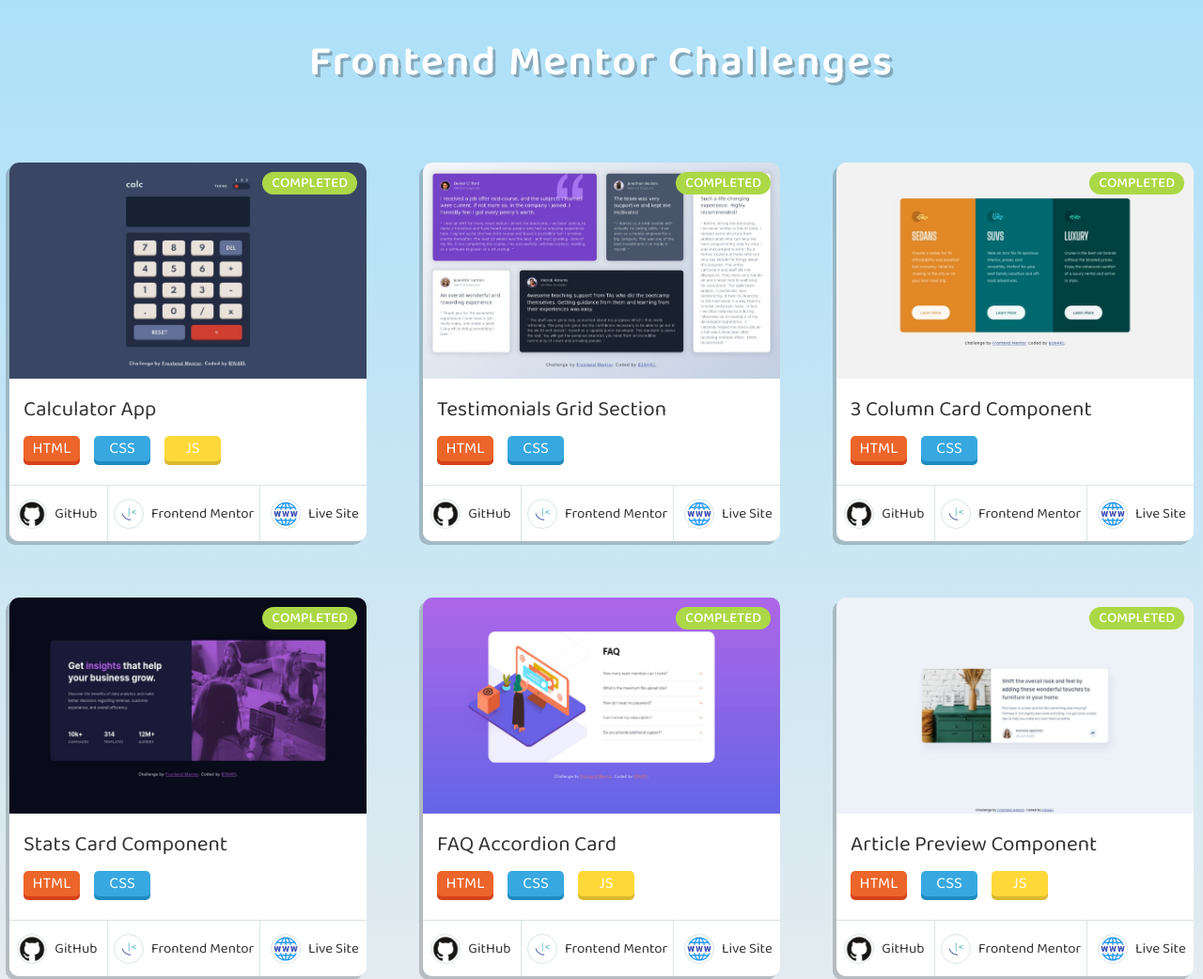
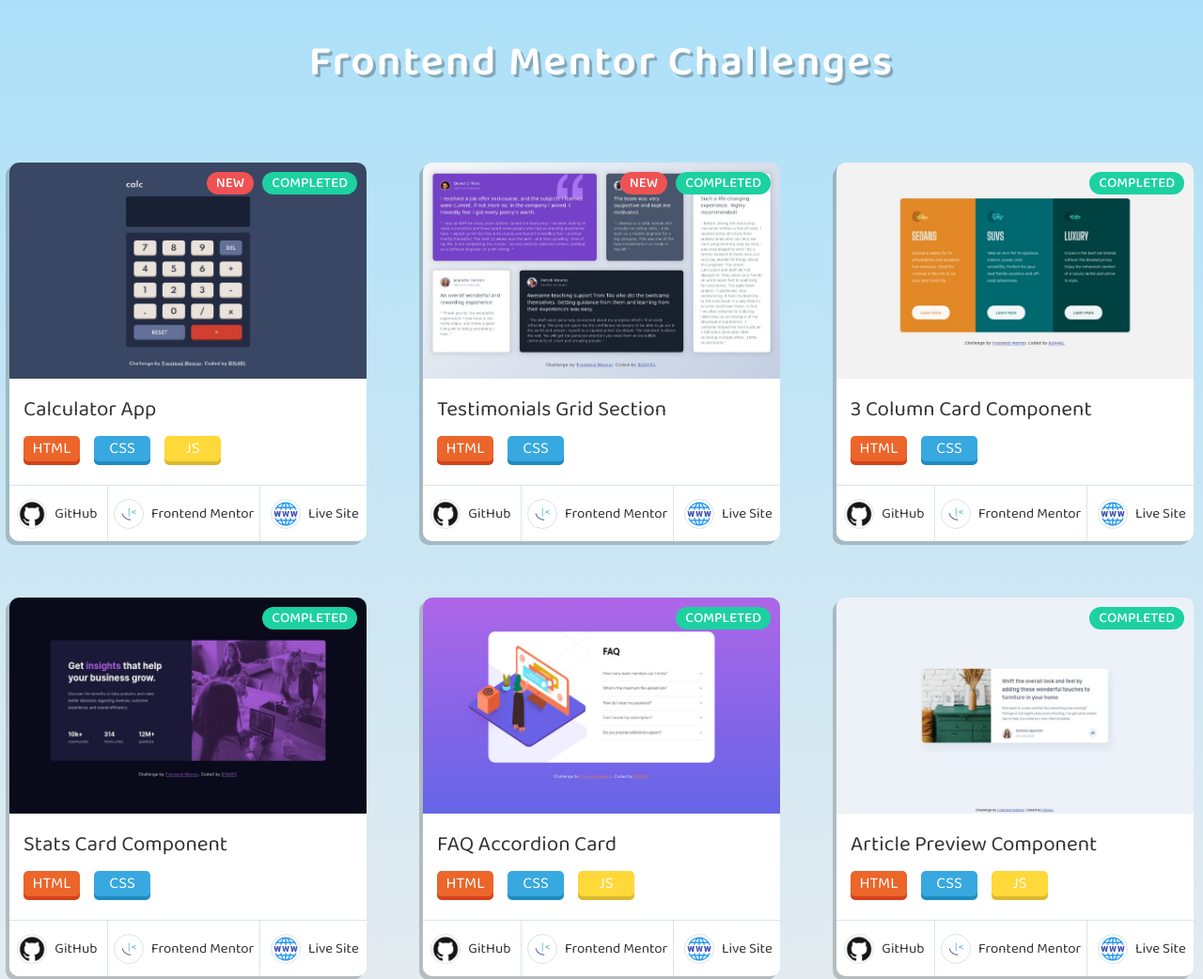
Before and after one commit to B1N4R1/frontend-mentor-challenges, a plain HTML site: page index.html in a window 1280 px wide. Shown: the top 1042 px of the page at 94% size. Drawn offline with nearby package versions, Linux system fonts and the light colour scheme.

Commit message:
"New" label
"New" label in the newest two challenges

```diff
--- a/index.js
+++ b/index.js
@@ -21,7 +21,8 @@ $.getJSON("challenges.json", function(json){
 function createChallengeCard(challenge){
 
     const mainDIV = document.createElement("div");
-    mainDIV.setAttribute("class", `challenge ${challenge["progress"].replace(" ", "-").toLowerCase()}`);
+    const progress = challenge["progress"].replace(" ", "-").toLowerCase();
+    mainDIV.setAttribute("class", `challenge ${progress}`);
 
     const captionANCHOR = document.createElement("a");
     captionANCHOR.setAttribute("href", `${challenge["live-site"]}`);
--- /dev/null
+++ b/scss/_mixins.scss
@@ -0,0 +1,7 @@
+@mixin new-labels($len) {
+    @for $i from 1 to $len + 1 {
+        &:nth-child(#{$i}) .caption::before{
+            visibility: visible;
+        }
+    }
+}
--- a/scss/main.scss
+++ b/scss/main.scss
@@ -1,3 +1,5 @@
+@import './mixins';
+
 :root{
     --html-color: #EC652A;
     --css-color: #38A8E0;
@@ -18,6 +20,7 @@
 }
 
 html,body{
+    min-width: 360px;
     min-height: 100%;
 }
 
@@ -36,6 +39,14 @@ img{
 
 ul,li{
     list-style-type: none;
+}
+
+@media screen and (min-width: 2378px){
+
+    .container .challenges{
+        max-width: 1700px;
+    }
+
 }
 
 .container{
@@ -59,7 +70,7 @@ ul,li{
 
 .challenges{
     width: 100%;
-    max-width: 1700px;
+    max-width: 1600px;
     // max-height: 80vh;
     // overflow-y: scroll;
     margin: 40px auto;
@@ -78,12 +89,14 @@ ul,li{
         box-shadow: -4px 4px 0 rgba(51, 51, 51, 0.25);
 
         &.completed .caption::after{
-            background-color: #ACD847;
+            background-color: #1DD1A1;
         }
 
         &.in-progress .caption::after{
-            background-color: #F1B604;
+            background-color: #FECA57;
         }
+
+        @include new-labels(2);
 
         .caption{
             height: 230px;
@@ -102,10 +115,7 @@ ul,li{
                 transform: scale(1.05);
             }
 
-            &::after{
-                content: attr(data-progress);
-                top: 0;
-                right: 0;
+            &::after, &::before{
                 height: var(--progress-height);
                 margin: 10px;
                 padding: 0 10px;
@@ -114,7 +124,20 @@ ul,li{
                 font-size: 1rem;
                 font-weight: 500;
                 text-transform: uppercase;
+            }
 
+            &::after{
+                content: attr(data-progress);
+                top: 0;
+                right: 0;
+            }
+
+            &::before{
+                content: 'NEW';
+                top: 0;
+                right: 110px;
+                visibility: hidden;
+                background-color: #EE5253;
             }
 
         }
```
Also changed, not shown: css/main.css.
